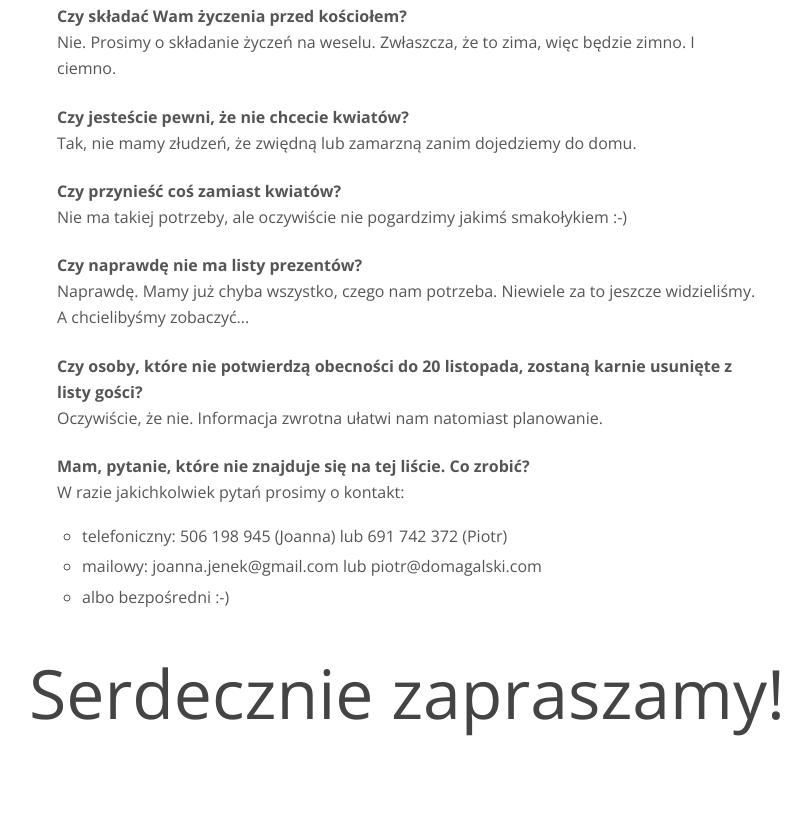
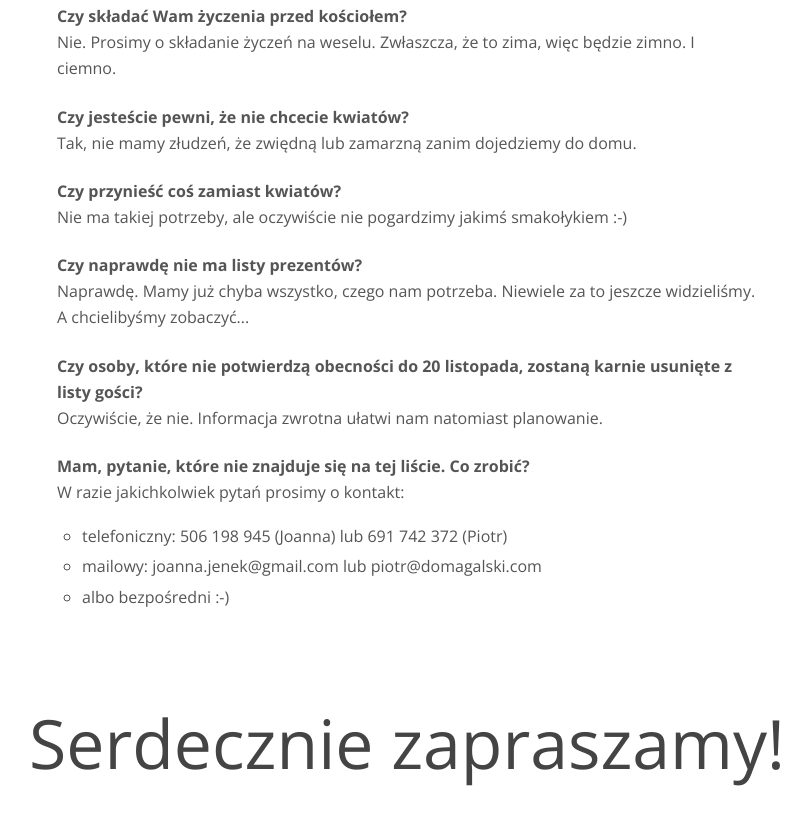
Before and after one commit to piotrdomagalski/slub.domagalski.com, a website: page index.html in a window 1280 px wide. Shown: the part 4468-5292 px from the top of the page, without its empty margins (233-1044 px from the left). Before the commit the page ends 5220 px from the top, so only its background shows below. Drawn offline with nearby package versions, Linux system fonts and the light colour scheme.

Commit message:
Additional padding near the end.

```diff
--- a/index.html
+++ b/index.html
@@ -169,7 +169,7 @@
 		</div>
 	</div>
 
-	<div class="wrapper">
+	<div class="wrapper" id="seeu">
 		<div class="row">
 			<div class="fourteen columns centered text-center">
 				<h1>Serdecznie zapraszamy!</h1>
--- a/sass/_custom.scss
+++ b/sass/_custom.scss
@@ -84,6 +84,11 @@
 	}
 }
 
+#seeu {
+	padding-top: 50px;
+	padding-bottom: 100px;
+}
+
 /* Flexible iFrame */
 .Flexible-container {
 	position: relative;
```
Also changed, not shown: css/gumby.css.
